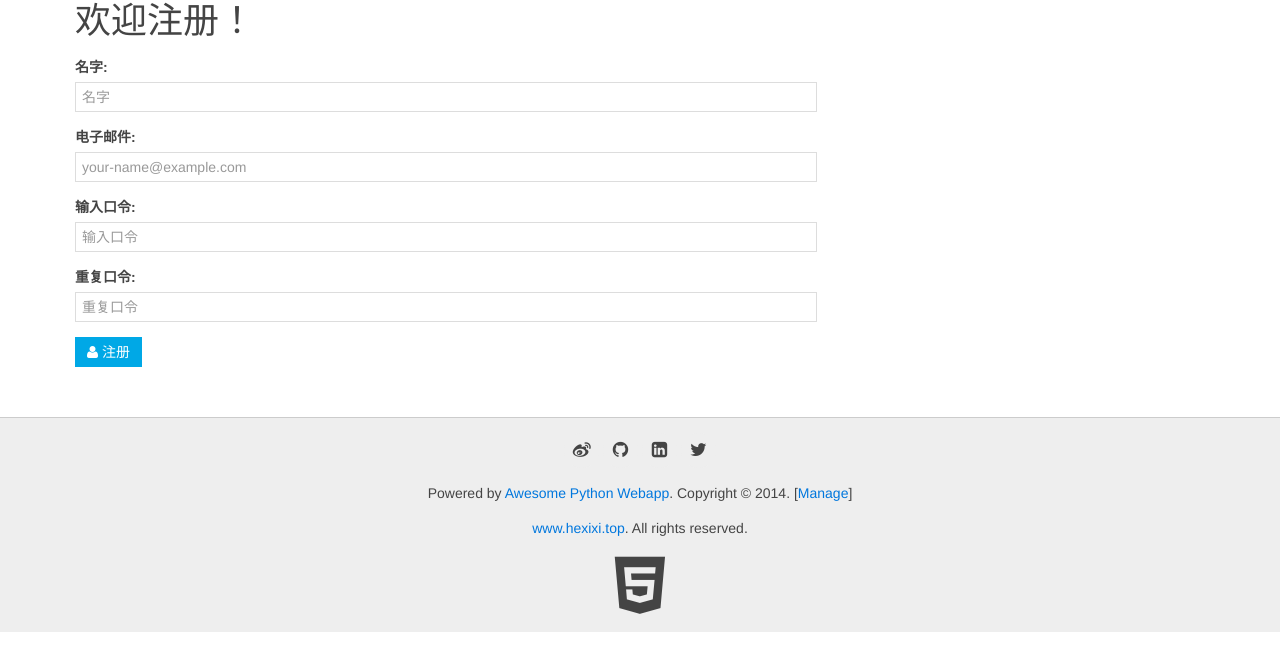
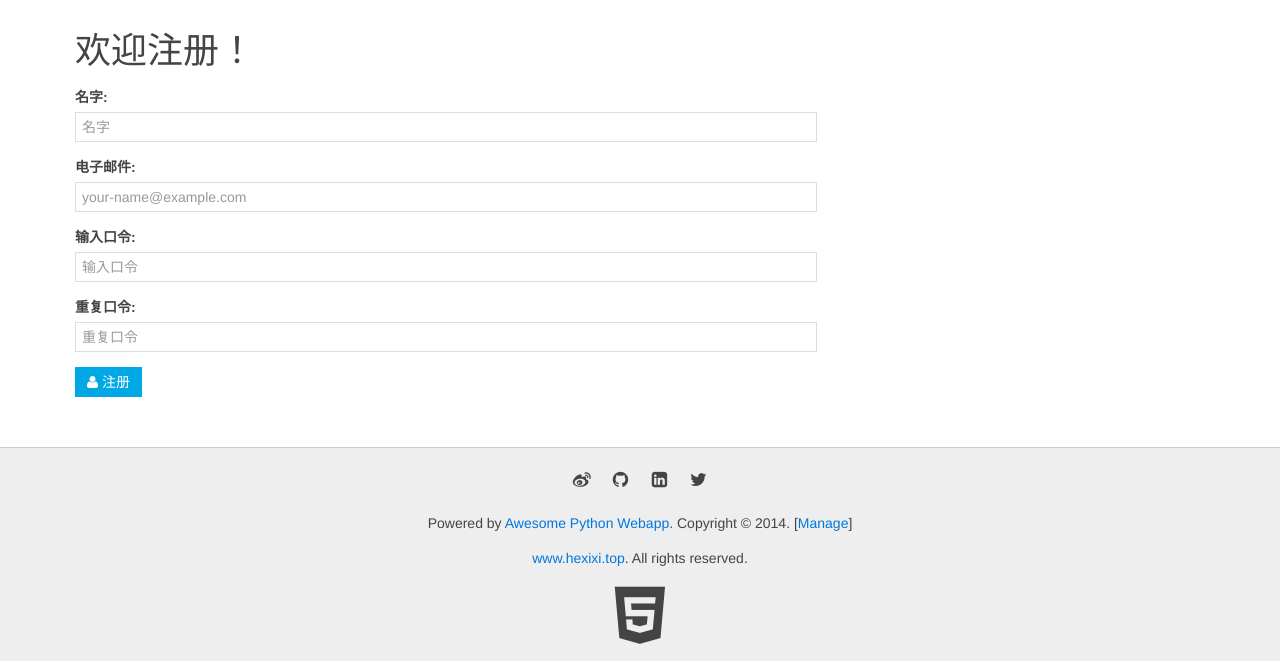
Before and after one commit to Hexilee/awesome, a Python web app: template www/templates/register.html in a window 1280 px wide. Shown: the part 40-701 px from the top of the page. Run offline with Jinja, Linux system fonts and the light colour scheme; the template is opened without the code that fills it, so the values that code supplies are empty.

Commit message:
增大了进度条和其他元素的距离

```diff
--- a/www/templates/__base__.html
+++ b/www/templates/__base__.html
@@ -71,7 +71,7 @@
         </div>
     </nav>
 </div>
-<div class="uk-container uk-container-center">
+<div class="uk-container uk-container-center" style="margin-top: 30px">
     <div class="uk-grid">
         <!-- content -->
         {% block content %}
```
Also changed, not shown: 1 other file.
